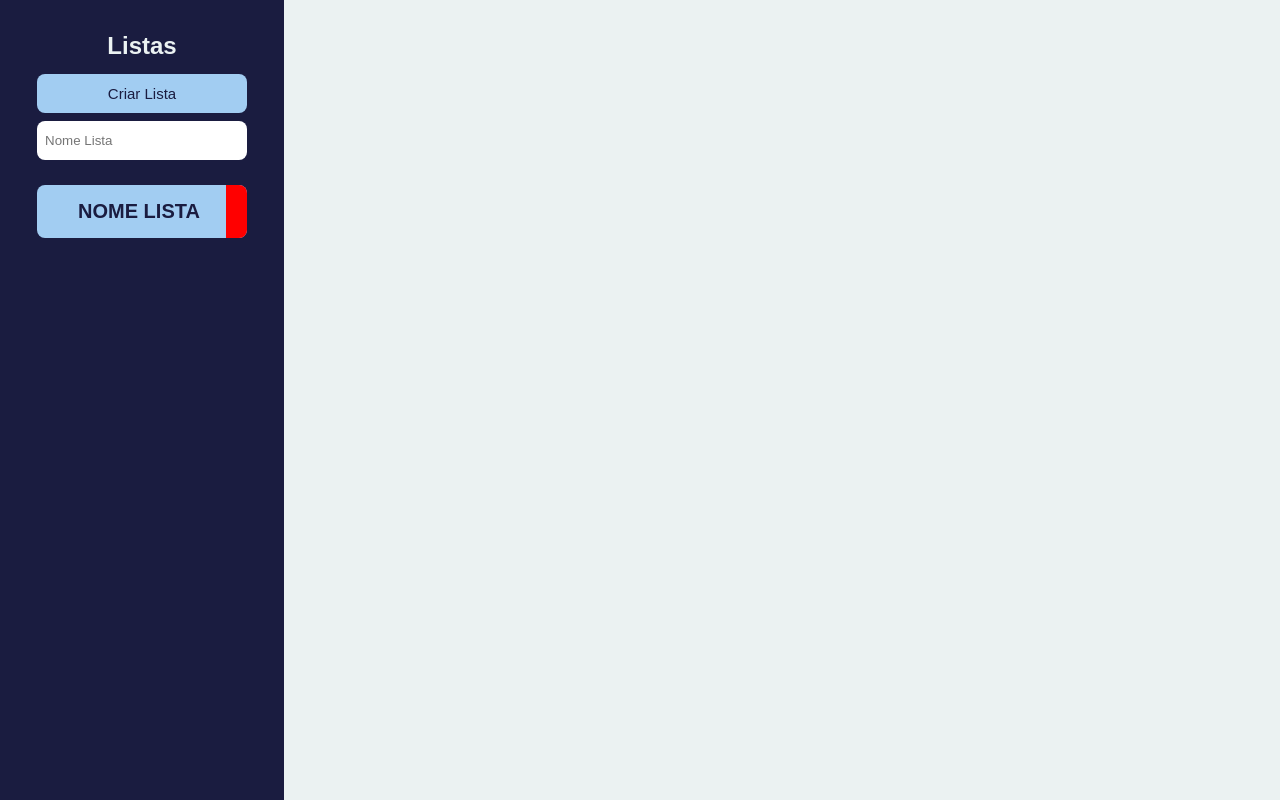
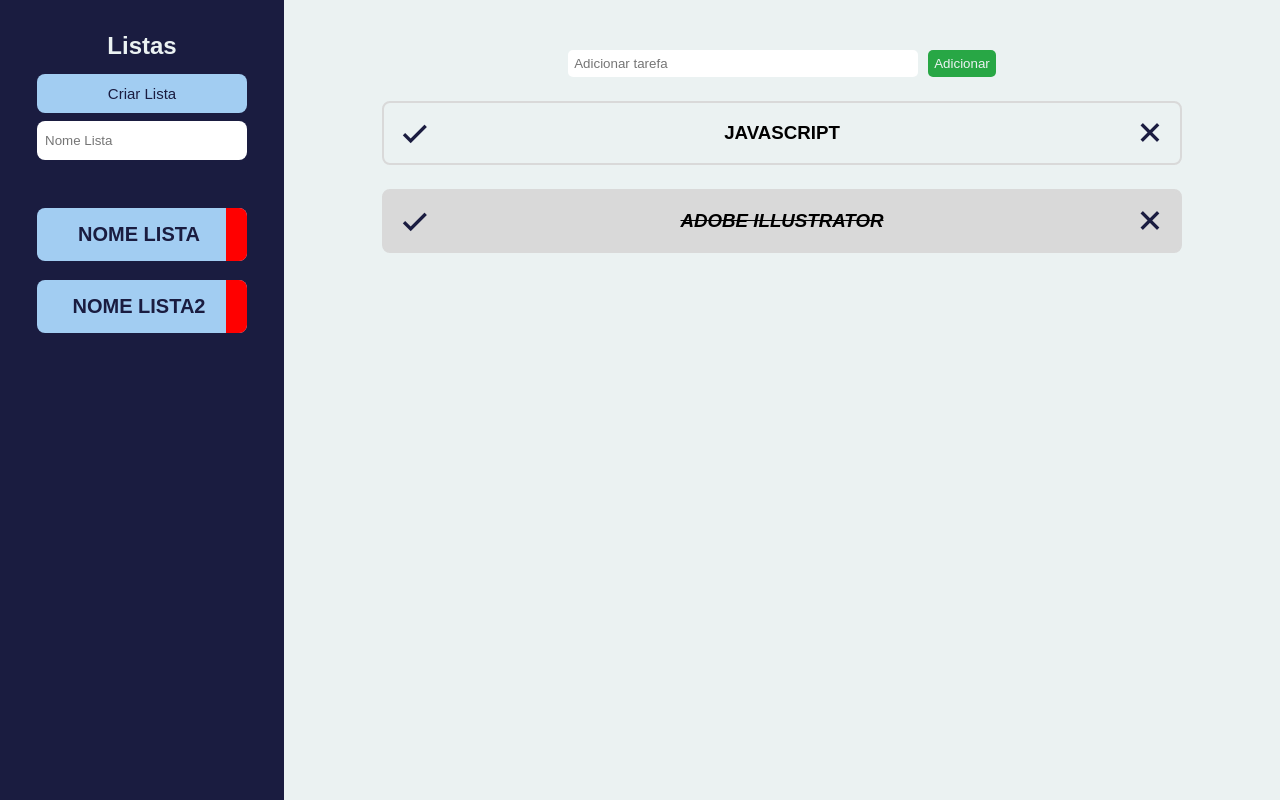
Before and after one commit to gabrielcurtidev/curti-list, a plain HTML site: page index.html in a window 1280 px wide. Drawn offline with nearby package versions, Linux system fonts and the light colour scheme.

Commit message:
mais um dia na luta do aprendizado

```diff
--- a/index.html
+++ b/index.html
@@ -5,6 +5,8 @@
     <meta name="viewport" content="width=device-width, initial-scale=1.0">
     <!-- CSS -->
      <link rel="stylesheet" href="styles/style.css">
+     <!-- BOXICONS -->
+     <link href='https://unpkg.com/boxicons@2.1.4/css/boxicons.min.css' rel='stylesheet'>
     <title>Curti ToDo List</title>
 </head>
 <body>
@@ -23,10 +25,32 @@
                 <h2>Nome Lista</h2>
                 <div class="del-namelist"></div>
             </div>
+
+            <div class="todo-namelist">
+                <h2>Nome Lista2</h2>
+                <div class="del-namelist"></div>
+            </div>
         </div>
     </div>
 
-    .
+    <div class="todo-list">
+        <div class="main">
+            <input type="text" id="add-list" placeholder="Adicionar tarefa">
+            <button class="btn-add">Adicionar</button>
+        </div>
+
+        <div class="todo">
+            <i class='bx bx-check check-btn' ></i>
+            <h3>Javascript</h3>
+            <i class='bx bx-x delete-btn' ></i>
+        </div>
+
+        <div class="todo done">
+            <i class='bx bx-check check-btn' ></i>
+            <h3>ADOBE ILLUSTRATOR</h3>
+            <i class='bx bx-x delete-btn' ></i>
+        </div>
+    </div>
 
 
     <script src="script.js"></script>
--- a/styles/style.css
+++ b/styles/style.css
@@ -16,6 +16,7 @@
     --darkBlue: #141526;
     --pink1: #F249B7;
     --greenConfirmed: #28A745;
+    --gray1: #D9D9D9;
     --fontPrimary:  font-family: "Poppins", sans-serif;
 }
 
@@ -87,7 +88,7 @@ body{
     border-radius: 8px;
     border: none;
     padding: 8px;
-    margin-bottom: 25px;
+    margin-bottom: 3rem;
 }
 
 .input-namelist:focus{
@@ -106,7 +107,7 @@ body{
     flex-shrink: 0;
     border-radius: 8px;
     cursor: pointer;
-
+    margin-bottom: 1.2rem;
 }
 
 .del-namelist{
@@ -129,3 +130,78 @@ body{
     line-height: normal;
     margin-right: 6px;
 }
+
+/*todo-list*/
+
+.todo-list{
+    margin-left: 284px;
+    padding: 50px;
+    display: flex;
+    align-items: center;
+    flex-direction: column;
+    height: 100vh;
+}
+
+.main{
+
+    margin-bottom: 1.5rem;
+    display: flex;
+    align-items: center;
+    justify-content: center;
+    gap: 10px;
+}
+
+#add-list{
+    border: none;
+    padding: 6px;
+    width: 350px;
+    border-radius: 5px;
+}
+
+#add-list:focus{
+    outline: none;
+}
+
+.btn-add{
+    background-color: var(--greenConfirmed);
+    color: var(--white1);
+    padding: 6px;
+    border: none;
+    border-radius: 5px;
+    transition: all .3s;
+}
+
+.btn-add:hover{
+    transform: scale(1.02);
+}
+
+.todo{
+    border-radius: 8px;
+    border: 2px solid var(--gray1);
+    display: flex;
+    align-items: center;
+    justify-content: space-between;
+    width: 50rem;
+    padding: 10px;
+    margin-bottom: 1.5rem;
+    cursor: pointer;
+}
+
+.check-btn,
+.delete-btn{
+    color: var(--marineBlue);
+    font-size: 2.5rem;
+}
+
+.todo h3{
+    text-transform: uppercase;
+}
+
+.todo.done{
+    background-color: var(--gray1);
+}
+
+.done h3{
+    font-style: italic;
+    text-decoration: line-through;
+}
```
